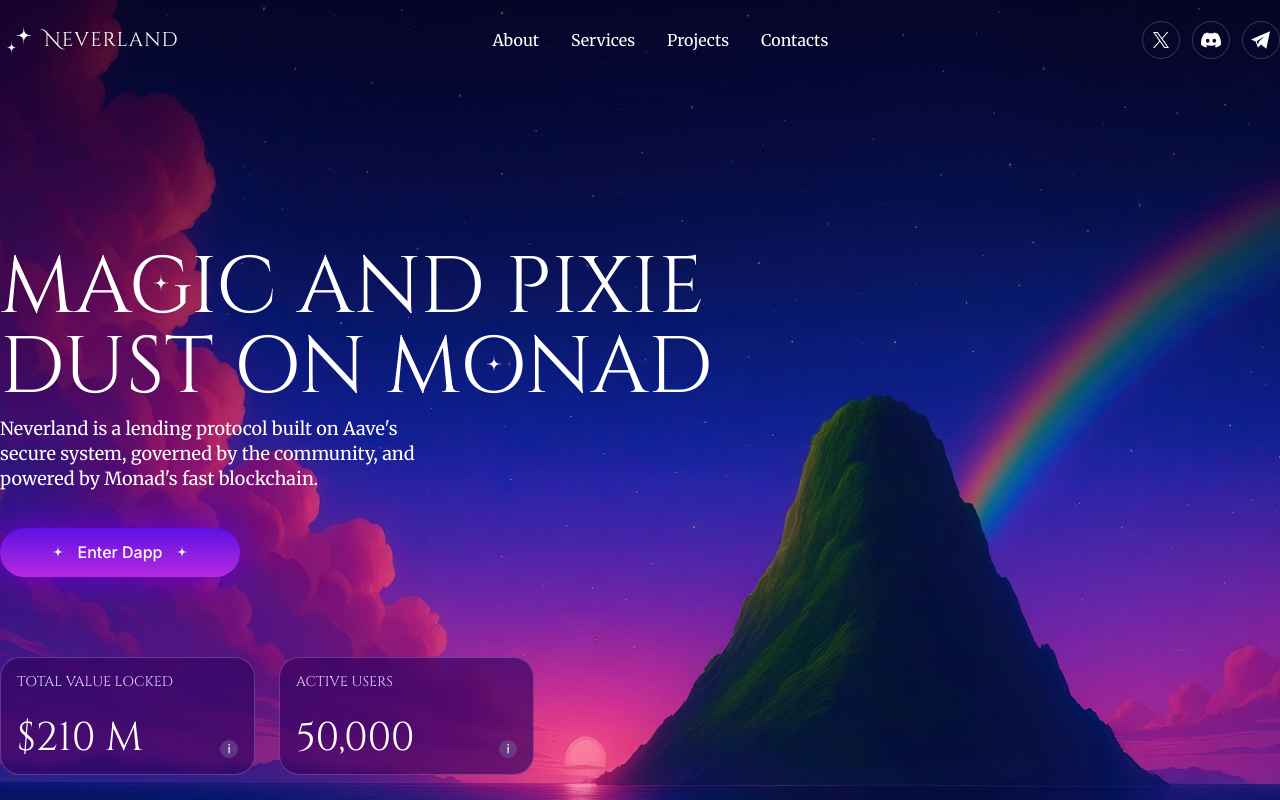
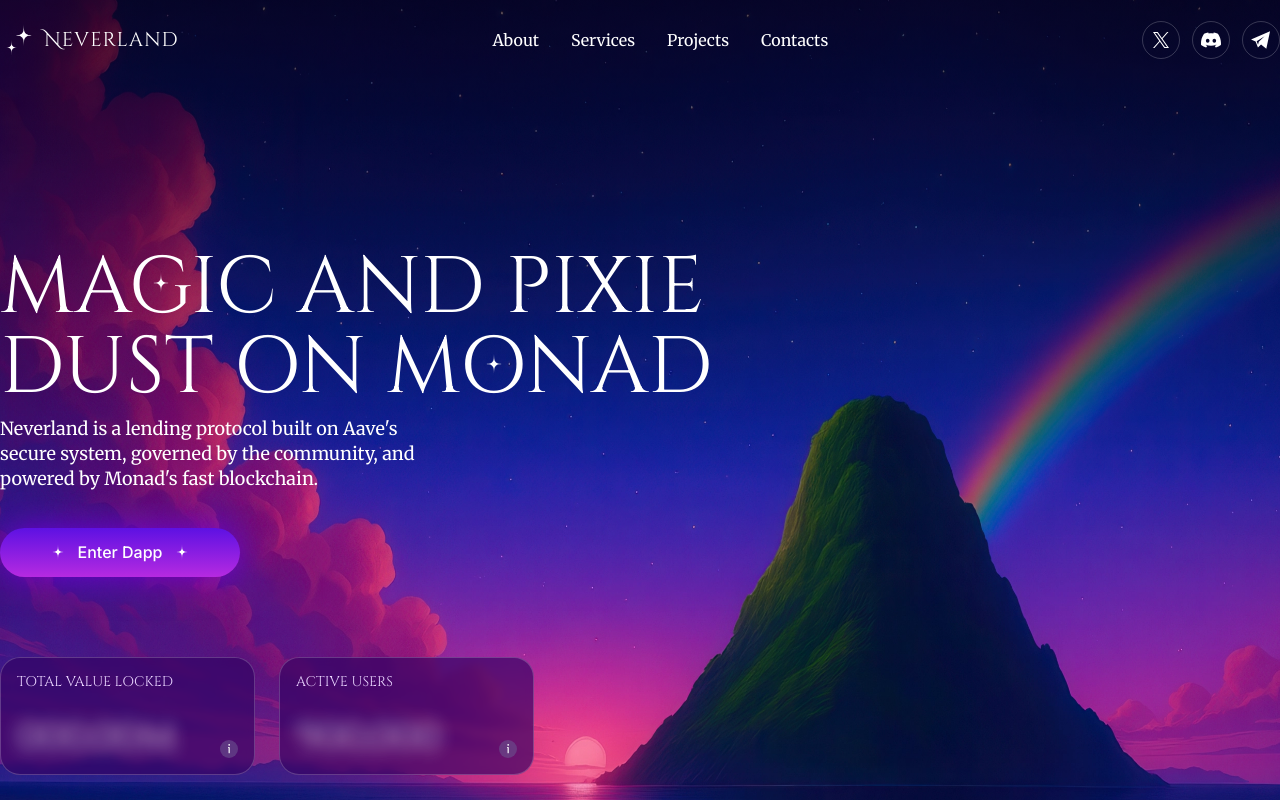
Before and after one commit to Neverland-Money/neverland-landing, a Next.js app: page / in a window 1280 px wide. Shown: the top 800 px of the page. Built offline with nearby package versions, Linux system fonts and the light colour scheme.

Commit message:
feat: blur users

```diff
--- a/src/components/sections/HeroSection.tsx
+++ b/src/components/sections/HeroSection.tsx
@@ -4,6 +4,32 @@
 import Link from "next/link";
 import { motion } from "framer-motion";
 import { useState, useEffect } from "react";
+
+// Blurred Loading Text Component
+interface BlurredLoadingTextProps {
+  text: string;
+  className?: string;
+  duration?: number;
+}
+
+const BlurredLoadingText = ({ text, className = "", duration = 1.8 }: BlurredLoadingTextProps) => {
+  return (
+    <motion.span
+      className={className}
+      animate={{
+        filter: ["blur(8px)", "blur(8px)", "blur(8px)"],
+        opacity: [0.8, 1, 0.8]
+      }}
+      transition={{
+        duration: duration,
+        repeat: Infinity,
+        ease: "easeInOut",
+      }}
+    >
+      {text}
+    </motion.span>
+  );
+};
 
 // Stardust Effect Component
 const StardustEffect = () => {
@@ -309,9 +335,10 @@
 
           {/* Value */}
           <div className="absolute left-4 top-[58px]">
-            <span className="text-white font-cinzel text-[40px] font-normal leading-[110%]">
-              $210 M
-            </span>
+            <BlurredLoadingText
+              text="000.00M"
+              className="text-white font-cinzel text-[40px] font-normal leading-[110%]"
+            />
           </div>
 
           {/* Info icon positioned 16px from bottom and right */}
@@ -353,9 +380,10 @@
 
           {/* Value */}
           <div className="absolute left-4 top-[58px]">
-            <span className="text-white font-cinzel text-[40px] font-normal leading-[110%]">
-              50,000
-            </span>
+            <BlurredLoadingText
+              text="900,000"
+              className="text-white font-cinzel text-[40px] font-normal leading-[110%]"
+            />
           </div>
 
           {/* Info icon positioned 16px from bottom and right */}
@@ -387,9 +415,10 @@
         <div className="md:hidden absolute bottom-[55px] left-0 right-0 w-full flex flex-row justify-center gap-16 z-[5]">
           {/* Total Value Locked */}
           <div className="flex w-[126px] flex-col justify-center items-start gap-1">
-            <span className="text-white font-cinzel text-[40px] font-normal leading-[110%]">
-              $210 M
-            </span>
+            <BlurredLoadingText
+              text="$000.00M"
+              className="text-white font-cinzel text-[40px] font-normal leading-[110%]"
+            />
             <div className="w-full text-[#ead5ff] font-cinzel text-sm font-normal leading-[110%] uppercase">
               <div className="flex justify-between w-full">
                 <span>&#123; TOTAL VALUE</span>
@@ -402,9 +431,10 @@
 
           {/* Active Users */}
           <div className="flex w-[126px] flex-col justify-center items-start gap-1">
-            <span className="text-white font-cinzel text-[40px] font-normal leading-[110%]">
-              50,000
-            </span>
+            <BlurredLoadingText
+              text="900,000"
+              className="text-white font-cinzel text-[40px] font-normal leading-[110%]"
+            />
             <div className="w-full text-[#ead5ff] font-cinzel text-sm font-normal leading-[110%] uppercase">
               <div className="flex justify-between w-full">
                 <span>&#123; ACTIVE</span>
```
